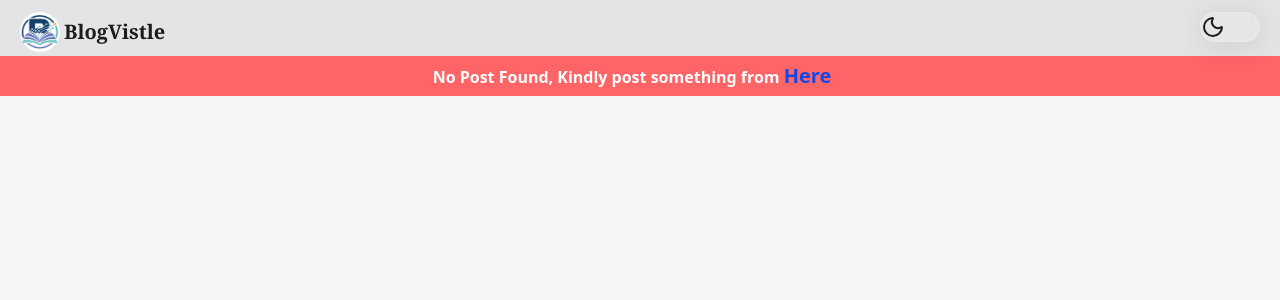
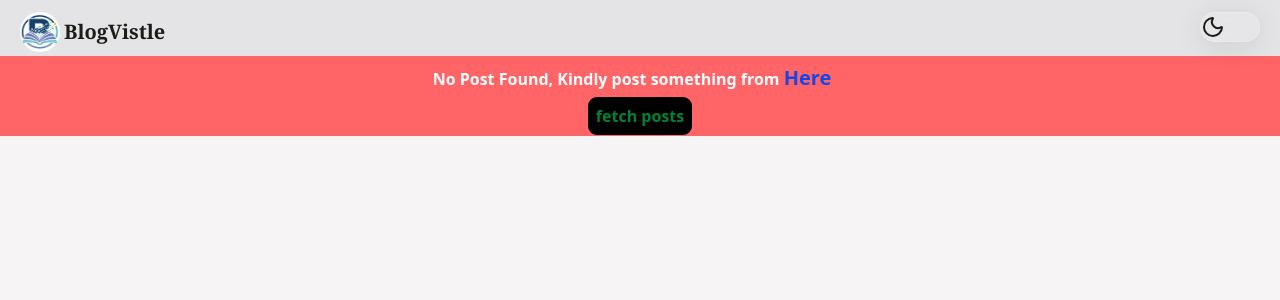
Before and after one commit to codevory/BlogVistle, a React (Vite) app: page / in a window 1280 px wide. Shown: the top 300 px of the page. Built offline with nearby package versions, Linux system fonts and the light colour scheme.

Commit message:
add button to fetch posts

```diff
--- a/src/pages/Home.jsx
+++ b/src/pages/Home.jsx
@@ -13,7 +13,6 @@ import { X } from 'lucide-react';
 import { dumy } from '../dumy-data/dumy-posts'
 
 const Home = () => {
-
   const [boxOpen, setboxOpen] = useState(false);
   const [searchQuery, setsearchQuery] = useState("")
   const [sortedOrder, setSortedOrder] = useState("newest")
@@ -26,23 +25,28 @@ const Home = () => {
   }
 
 
+  //save dumy posts to localstorage if not exists already in localstorage.
+  useEffect(() => {
+    localStorage.setItem("postData", JSON.stringify(dumy))
+    if (window.innerWidth < 350) {
+      alert("Kindly turn on the desktop mode for better view")
+     }
+  }, [])
 
   //fetch posts from localStorage
-  const postData = JSON.parse(localStorage.getItem("postData"))
-
-  //save dumy posts to localstorage if not exists already in localstorage.
-  useEffect(() => {
-    if (!postData) {
-      localStorage.setItem("postData", JSON.stringify(dumy))
-    }
-  }, [])
+  let postData = JSON.parse(localStorage.getItem("postData"))
 
 
   //if no post found this div appears.
   if (!postData) {
     return (
-      <div className="flex justify-center items-center text-center w-full min-h-10 bg-red-400 text-white">
+      <div className="flex flex-col gap-3 justify-center items-center text-center w-full min-h-20 bg-red-400 text-white">
         <p className="font-semibold mr-4 ">No Post Found, Kindly post something from  <a className="text-blue-700 text-xl font-bold" href='/post'>Here</a></p>
+        <div>
+          <span className='text-green-700 text-[16px] font-bold rounded-[9px] p-2 bg-black'>
+            <a href='/' >fetch posts</a>
+          </span>
+        </div>
       </div>
     )
   }
@@ -57,13 +61,6 @@ const Home = () => {
         sortedOrder == "newest" ? b.createdAt - a.createdAt : a.createdAt - b.createdAt
       )
   }, [postData, searchQuery, categoryFilter, sortedOrder])
-
-  //check device width.
-   useEffect(() => {
-    if (window.innerWidth < 350) {
-      alert("Kindly turn on the desktop mode for better view")
-     }
-   },[])
 
 
   //If post not matched on search will return paragraph
```
